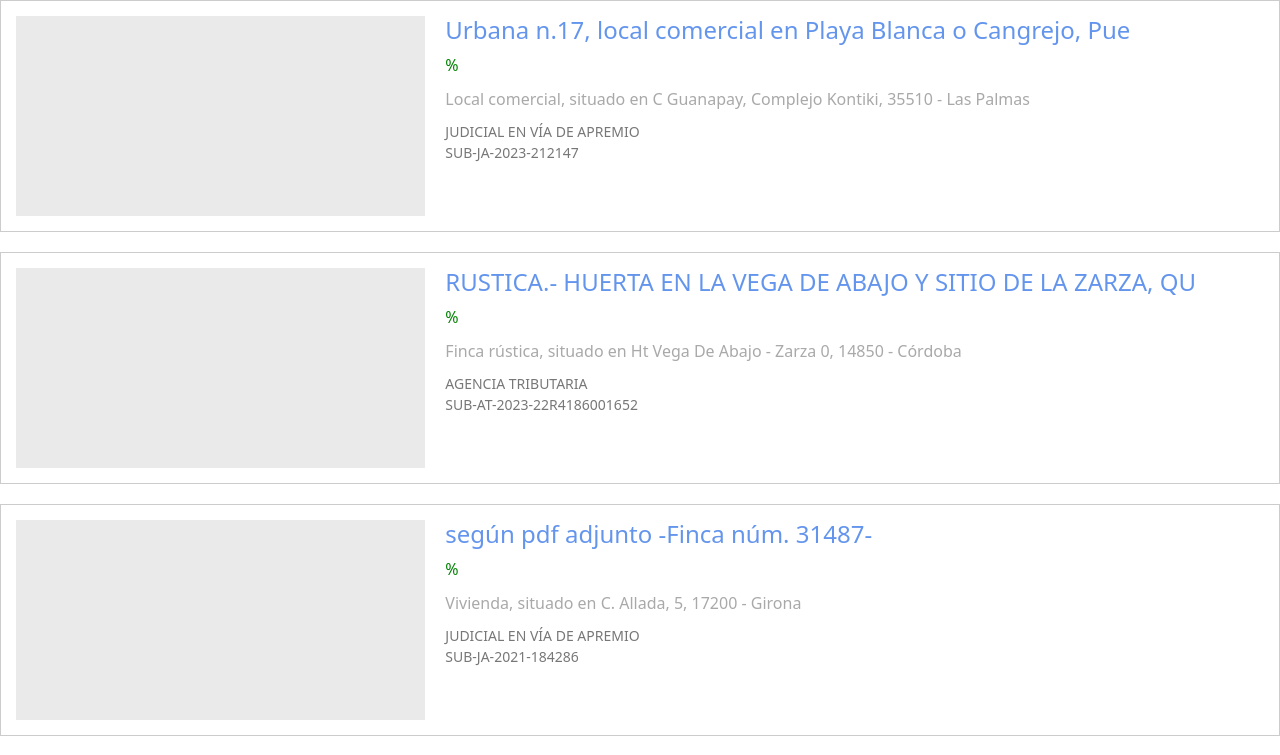
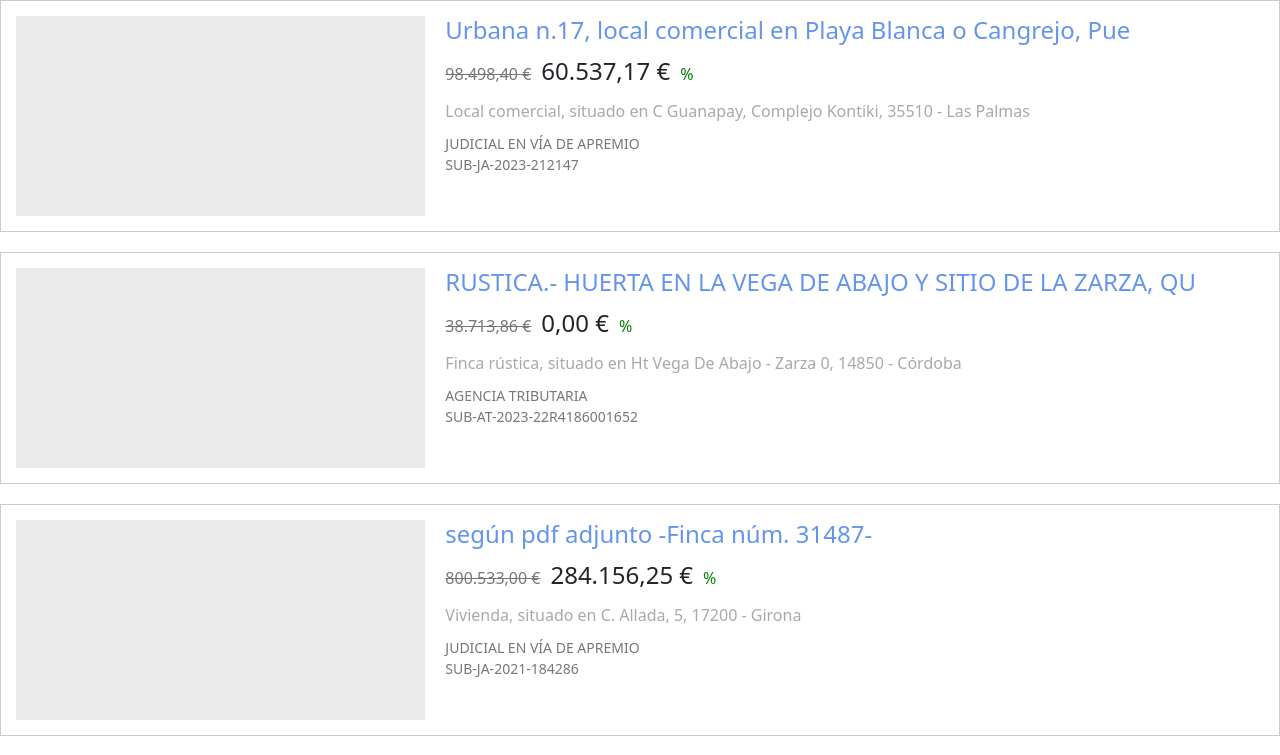
Before and after one commit to sivan81/Subastas_GeoJson_Angular, an Angular app: page / in a window 1280 px wide. Shown: the top 755 px of the page. Built offline with nearby package versions, Linux system fonts and the light colour scheme.

Commit message:
agrego metodo formatNumber

```diff
--- a/src/app/app.component.html
+++ b/src/app/app.component.html
@@ -7,8 +7,8 @@
   <div class="details-section">
     <h4 style="color: cornflowerblue;">{{property['Descripción']}}</h4>
     <div class="price-details">
-      <!-- <span class="valor-subasta">{{ (property['Valor subasta'] | number:'1.2-2':'es') }} €</span>
-      <span class="cantidad-reclamada">{{ (property['Cantidad reclamada'] | number:'1.2-2':'es') }} €</span> -->
+      <span class="valor-subasta">{{ formatNumber(property['Valor subasta']) }} €</span>
+      <span class="cantidad-reclamada">{{ formatNumber(property['Cantidad reclamada']) }} €</span>
       <span class="descuento">{{ property.discount }}%</span>
     </div>
     <p class="informacion">{{property['Tipo inmueble']}}, situado en {{property['Dirección']}}, {{property['Código Postal']}} - {{property.Provincia}}</p>
--- a/src/app/app.component.ts
+++ b/src/app/app.component.ts
@@ -39,10 +39,10 @@ export class AppComponent implements OnInit {
   // Método para el cambio de página actual (paginación)
   setPage(page: number) {  // Método llamado `setPage` que toma un número de página como argumento.
     this.currentPage = page;  // Establece la página actual al número que fue pasado como argumento.
-    console.log('currentPage:', this.currentPage);
+    // console.log('currentPage:', this.currentPage);
     const startItem = (this.currentPage - 1) * this.itemsPerPage;  // Calcula el índice del primer elemento que se mostrará en la página actual.
     const endItem = Math.min(this.properties.length,this.currentPage * this.itemsPerPage);  // Calcula el índice del último elemento que se mostrará en la página actual.
-    console.log('startItem:', startItem, 'endItem:', endItem);
+    // console.log('startItem:', startItem, 'endItem:', endItem);
     this.displayedProperties = this.properties.slice(startItem, endItem);  // Usando `slice()`, extraemos los elementos que corresponden a la página actual de la lista completa de propiedades.
   }
 
@@ -59,4 +59,23 @@ export class AppComponent implements OnInit {
     return property.id; // Asume que cada property tiene un campo 'id' único.
   }
 
+
+  // Método para hacer que los números que se muestren en pantalla, los considere string
+  formatNumber(value: any): string {
+
+    // Con esta variable si el valor proporcionado es una cadena intentamos convertirlo a número y si no es cadena, lo dejamos como está
+    let numberValue = (typeof value === 'string') ? parseFloat(value) : value;
+
+    // Verificamos si numberValue es de tipo número y no es un valor NaN (no es un número). Es importante antes de formatearlo
+    if (typeof numberValue === 'number' && !isNaN(numberValue)) {
+        // Si es un número válido, lo convertimos a cadena con formato local para poner los puntos de mil y las comas de decimales
+        return numberValue.toLocaleString('es-ES', {
+          minimumFractionDigits: 2,
+          maximumFractionDigits: 2
+        });
+    }
+    return String(value);  // Si no es un número, simplemente conviértelo a string.
+  }
+
+
 }
--- a/src/app/app.module.ts
+++ b/src/app/app.module.ts
@@ -1,7 +1,6 @@
 import { NgModule } from '@angular/core';
 import { BrowserModule } from '@angular/platform-browser';
 import { FormsModule } from '@angular/forms';
-
 
 import { AppRoutingModule } from './app-routing.module';
 import { AppComponent } from './app.component';
```
